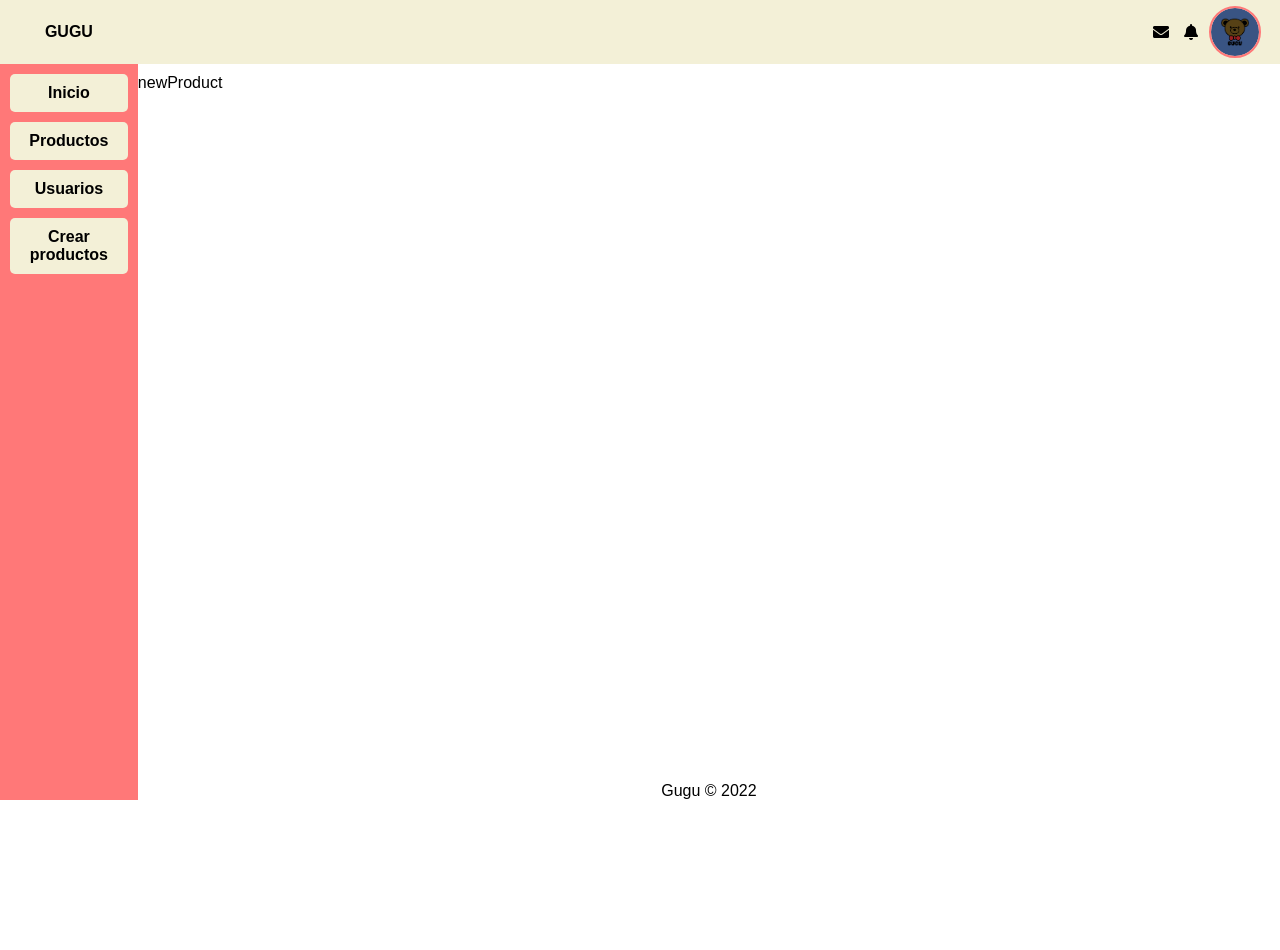
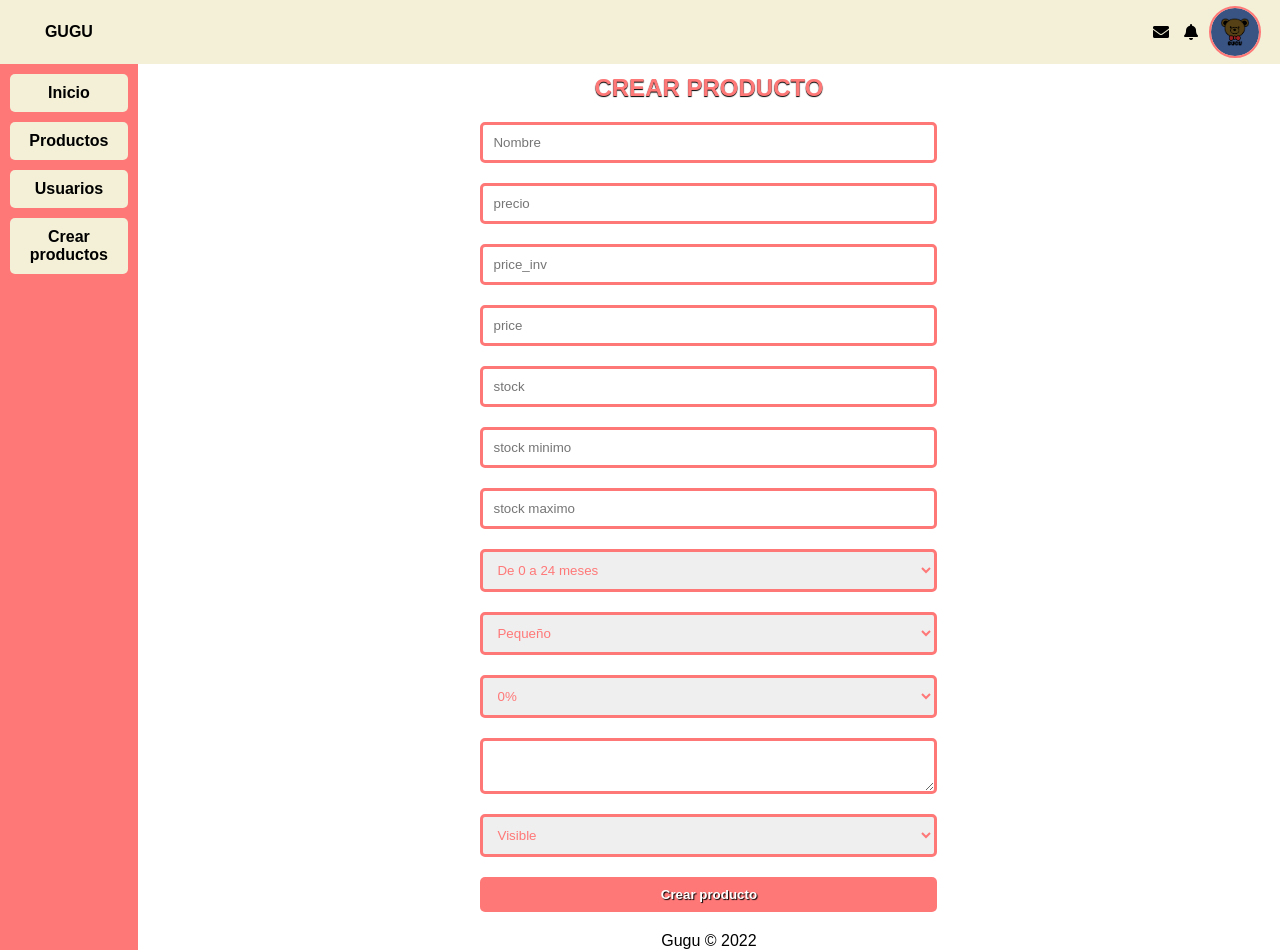
Before and after one commit to JesusNeyr/Grupo6-Sprint8-DashBoard, a React (Create React App) app: page /products/create in a window 1280 px wide. Before the commit the page ends 800 px from the top, so only its background shows below. Built offline with nearby package versions, Linux system fonts and the light colour scheme.

Commit message:
crear producto

```diff
--- /dev/null
+++ b/src/asset/css/newProduct.css
@@ -0,0 +1,43 @@
+.createForm{
+    padding: 10px;
+    min-height: 100vh;
+    display: flex;
+    flex-direction: column;
+    justify-content: space-evenly;
+}
+.createForm > input, .createForm > textarea,.createForm > select{
+    border-radius: 5px;
+    border: 3px solid #ff7878;
+    color: #ff7878;
+    padding: 10px;
+    resize: vertical;
+    margin: 10px 0;
+    outline: none;
+}
+.createForm > input[type="submit"]{
+    border: none;
+    padding: 10px 5px;
+    color: #fff;
+}
+.titleForm{
+    text-align: center;
+    text-transform: uppercase;
+    font-size: 1.5rem;
+    color: #ff7878;
+    text-shadow: 0 1px 1px #000;
+}
+@media only screen and (min-width: 768px){
+    .createForm{
+        width: 70%;
+        margin: auto;
+    }
+}
+@media only screen and (min-width: 1024px){
+    .createForm{
+        width: 40%;
+        margin: auto;
+    }
+    .titleForm{
+        margin: 0;
+    }
+}
--- a/src/components/crud/NewProduct.js
+++ b/src/components/crud/NewProduct.js
@@ -1,9 +1,115 @@
-import React from 'react'
+// import { json } from 'body-parser'
+import React, { useState } from 'react'
+import '../../asset/css/newProduct.css'
 
-const newProduct = () => {
+const NewProduct = () => {
+
+    const [formCreate, setCreate] = useState({
+        name: '',
+        price: '',
+        price_inv: '',
+        price_who: '',
+        stock: '',
+        stock_min: '',
+        stock_max: '',
+        category: '',
+        size: '',
+        discount: '',
+        description: '',
+        visibility: ''
+    })
+    const handleChange = e =>{
+        setCreate({
+            ...formCreate,
+            [e.target.name]: e.target.value
+        })
+    }
+    const handleSubmit = (e)=>{
+       e.preventDefault()
+        const resquestInit = {
+            method: "POST",
+            headers:{
+                "Access-Control-Allow-Origin":"*",
+                "Content-Type": "application/json",
+                "Accept": "*/*"
+            },
+            body: JSON.stringify(formCreate)
+        }
+        fetch("/api/products/create", resquestInit)
+        .then(response=> {
+            console.log("asdas");
+            console.log("asdas");
+            console.log("asdas");
+            console.log("asdas");
+            console.log("asdas");
+            console.log("asdas");
+            console.log(response);
+            console.log("asdas");
+            console.log("asdas");
+            console.log("asdas");
+            console.log("asdas");
+            console.log("asdas");
+            console.log("asdas");
+            console.log("asdas");
+            response.json()
+        })
+        .then(data => console.log(data))
+
+        setCreate({
+            name: '',
+            price: '',
+            price_inv: '',
+            price_who: '',
+            stock: '',
+            stock_min: '',
+            stock_max: '',
+            category: '',
+            size: '',
+            discount: '',
+            description: '',
+            visibility: ''
+        })
+
+    }
+
   return (
-    <div>newProduct</div>
+    <React.Fragment>
+    <h1 className='titleForm'>Crear producto</h1>
+    <form onSubmit={handleSubmit} className="createForm" >
+        <input onChange={handleChange} placeholder='Nombre' type="text" name='name' />
+        <input onChange={handleChange} placeholder='precio' type="number" name='price' />
+        <input onChange={handleChange} placeholder='price_inv' type="number" name='price_inv' />
+        <input onChange={handleChange} placeholder='price ' type="number" name='price_who' />
+        <input onChange={handleChange} placeholder='stock' type="number" name='stock' />
+        <input onChange={handleChange} placeholder='stock minimo' type="number" name='stock_min' />
+        <input onChange={handleChange} placeholder='stock maximo' type="number" name='stock_max' />
+        <select onChange={handleChange} name='category'>
+            <option value="1">De 0 a 24 meses</option>
+            <option value="2">De 2 a 3 años</option>
+            <option value="3">De 4 a 6 años</option>
+        </select>
+        <select onChange={handleChange} name='size'>
+            <option value="1">Pequeño</option>
+            <option value="2">Mediano</option>
+            <option value="3">Grande</option>
+        </select>
+        <select onChange={handleChange} name='discount'>
+            <option value="1">0%</option>
+            <option value="2">5%</option>
+            <option value="3">10%</option>
+            <option value="4">15%</option>
+            <option value="5">20%</option>
+        </select>
+
+        <textarea onChange={handleChange} name='description'></textarea>
+        <select onChange={handleChange} name="visibility" id="visibilityProduct" >
+            <option value="1">Visible</option>
+            <option value="0">No visible</option>
+        </select>
+        <input className='submitForm btnDashboard' type="submit" value="Crear producto" />
+    </form>
+    </React.Fragment>
   )
 }
 
-export default newProduct
+export default NewProduct
```
